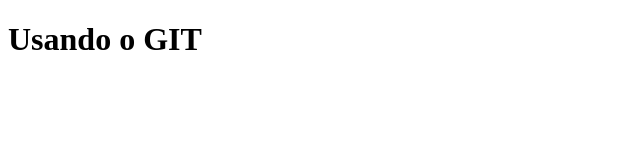
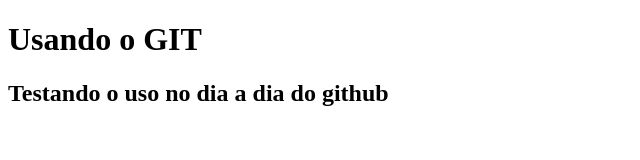
Before and after one commit to nanodevloperbr/teste, a plain HTML site: page index.html in a window 1280 px wide. Shown: the whole page, without its empty margins (0-640 px from the left). Drawn offline with Linux system fonts and the light colour scheme.

Commit message:
2 subida do index

```diff
--- a/index.html
+++ b/index.html
@@ -8,6 +8,7 @@
     <header></header>
     <main>
       <h1>Usando o GIT</h1>
+      <h2>Testando o uso no dia a dia do github</h2>
     </main>
     <footer></footer>
   </body>
```
